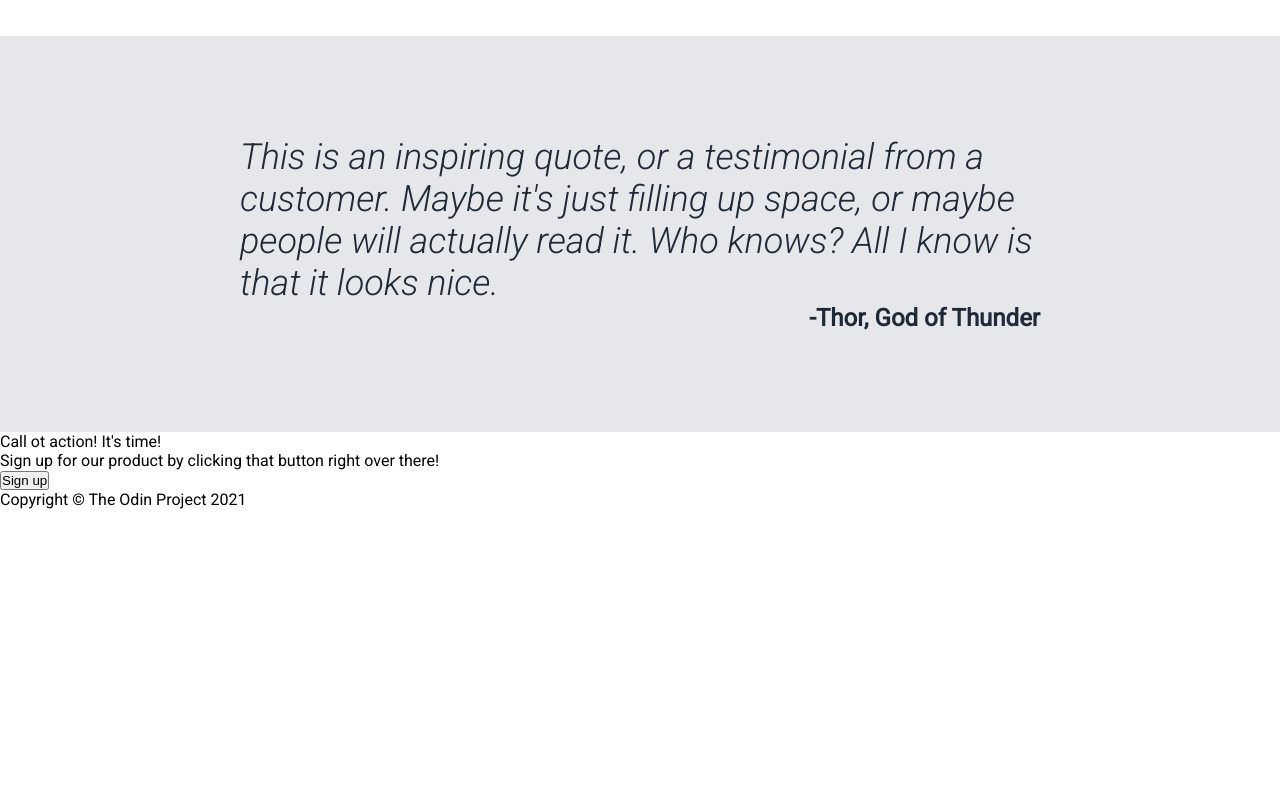
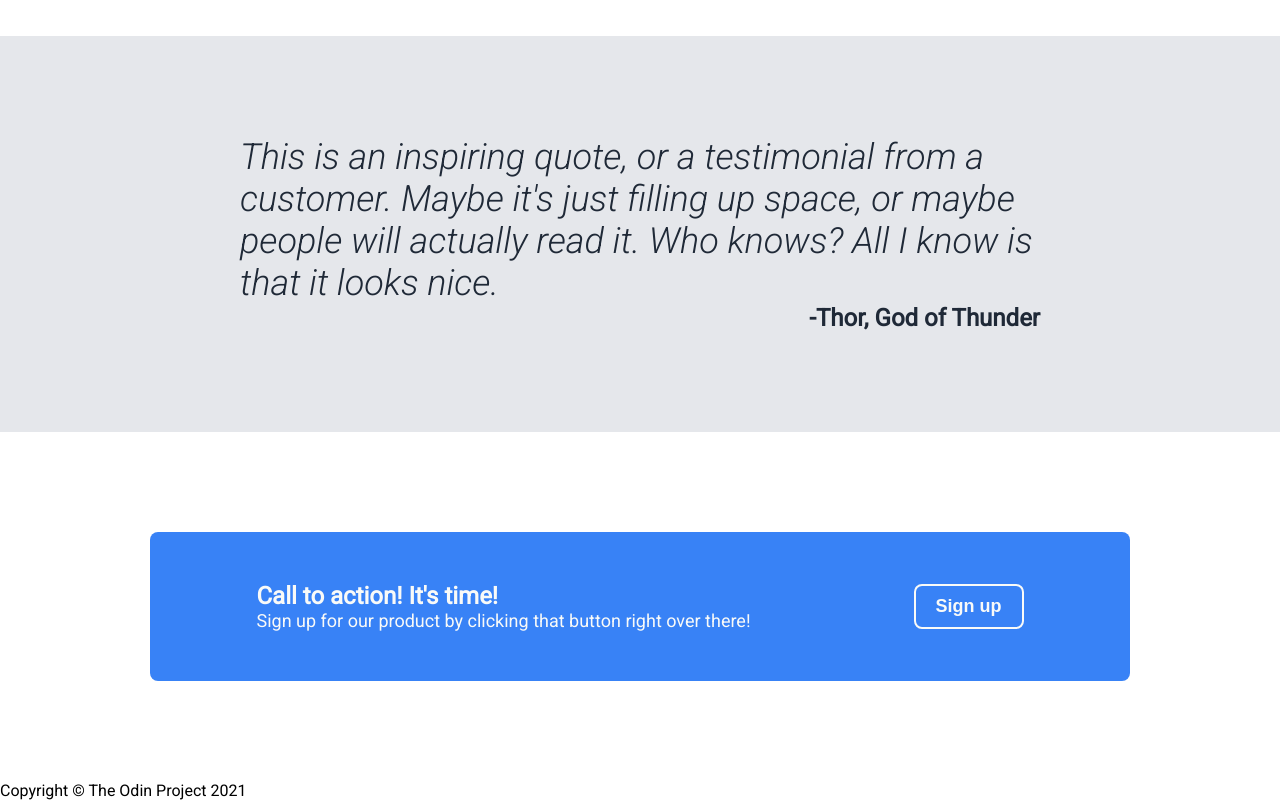
Before and after one commit to Flex58/odin-landing-page, a plain HTML site: page index.html in a window 1280 px wide. Shown: the part 937-1737 px from the top of the page. Before the commit the page ends 1446 px from the top, so only its background shows below. Drawn offline with Linux system fonts and the light colour scheme.

Commit message:
Finish fifth section

```diff
--- a/index.html
+++ b/index.html
@@ -64,8 +64,8 @@
 
         <div class="fifth">
             <div class="fifth-text">
-                <div>Call ot action! It's time!</div>
-                <div>Sign up for our product by clicking that button right over there!</div>
+                <div class="text-top">Call to action! It's time!</div>
+                <div class="text-bot">Sign up for our product by clicking that button right over there!</div>
             </div>
             <button>Sign up</button>
         </div>
--- a/style.css
+++ b/style.css
@@ -160,5 +160,38 @@ body {
     max-width: 800px;
     color: #1F2937;
     align-self: flex-end;
+ }
 
-}
+ .fifth {
+    display: flex;
+    background-color: #3882F6;
+    justify-content: space-around;
+    align-items: center;
+    margin: 100px 150px;
+    padding: 50px;
+    gap: 50px;
+    border-radius: 8px;
+    flex-wrap: wrap;
+
+ }
+
+ .text-top {
+    color: #F9FAF8;
+    font-size: 24px;
+    font-weight: bold;
+ }
+ .text-bot {
+    color: #F9FAF8;
+    font-size: 18px;
+ }
+
+ .fifth button {
+    background-color: #3882F6;
+    color: #F9FAF8;
+    border: 2px solid #F9FAF8;
+    border-radius: 8px;
+    flex-shrink: 0;
+    padding: 10px 20px;
+    font-weight: bold;
+    font-size: 18px;
+ }
```
